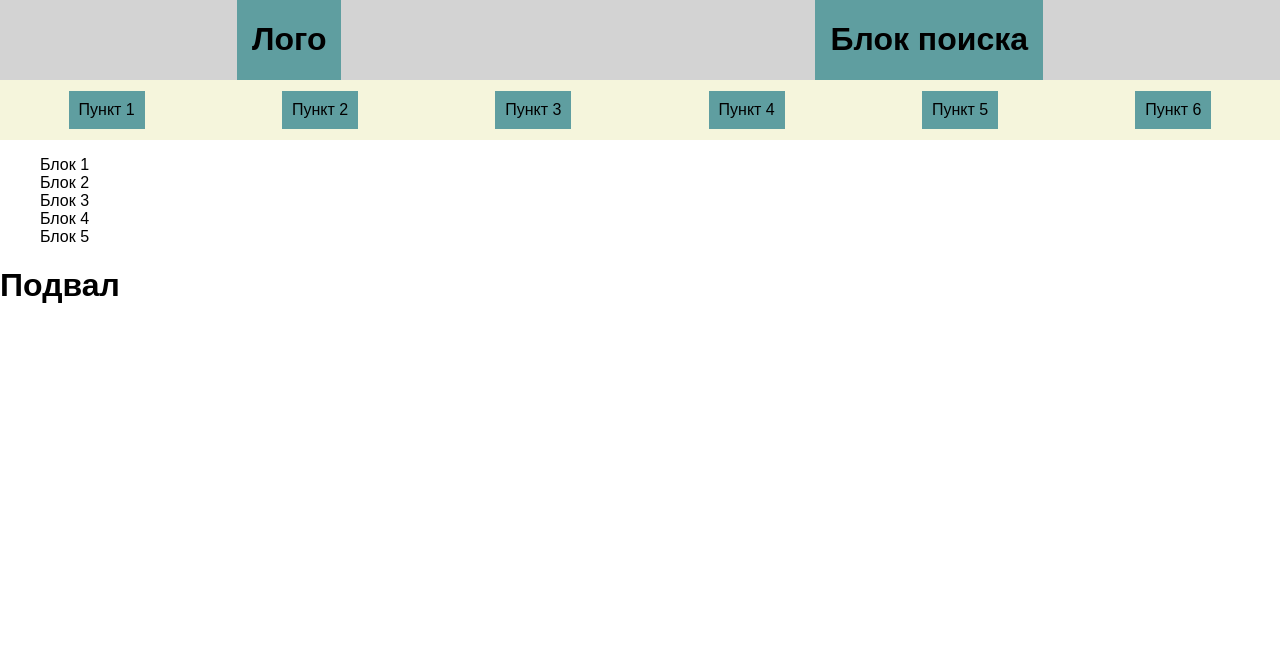
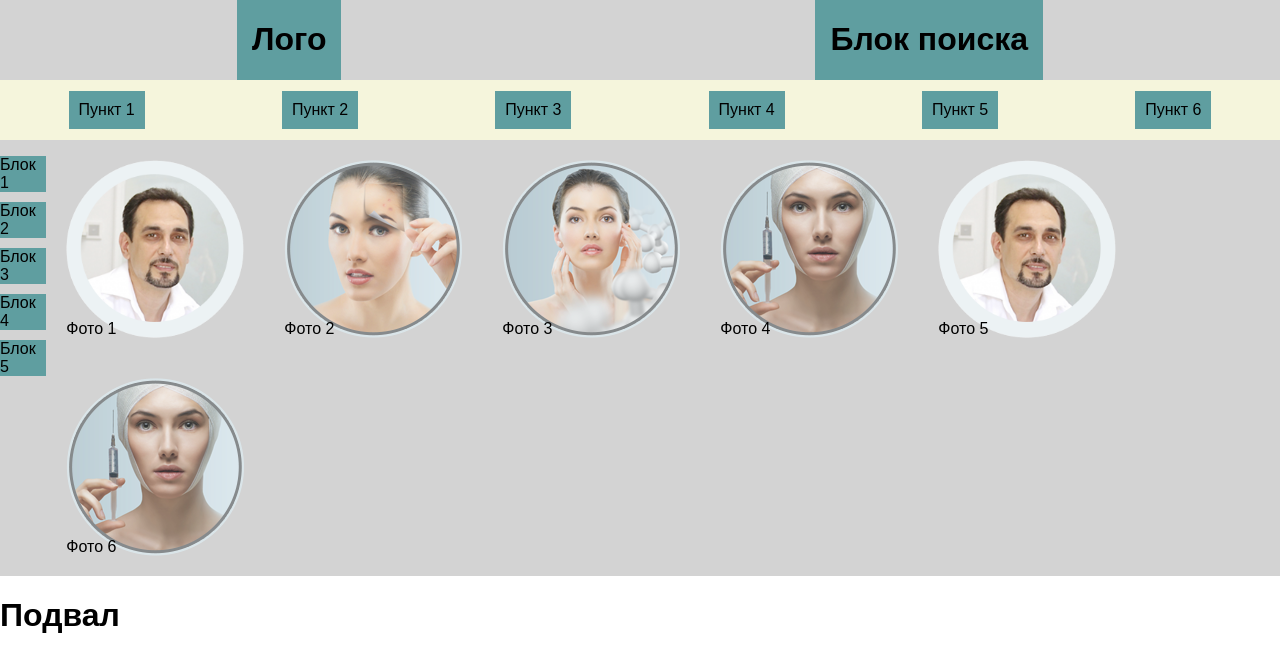
Before and after one commit to rossanoua/SimpleSiteWithFlexBox, a plain HTML site: page index.html in a window 1280 px wide. Drawn offline with Linux system fonts and the light colour scheme.

Commit message:
not finished with nav section in .main container last commit for today good luck tomorrow

```diff
--- a/css/styles.css
+++ b/css/styles.css
@@ -2,6 +2,7 @@ body{
     min-width: 457px;
 }
 
+/*start header styles*/
 header .firstline{
     display: flex;
     flex-flow: row nowrap;
@@ -33,3 +34,89 @@ header ul li{
     background-color: cadetblue;
     padding:10px;
 }
+/*end header styles*/
+
+/*start main section styles*/
+.main{
+    display: flex;
+    flex-flow: row nowrap;
+    justify-content:flex-start;
+    align-items:flex-start;
+    background-color:lightgrey;
+}
+
+.main nav{
+    min-width: 30px;
+}
+
+.main nav ul {
+    padding:0;
+}
+
+.main nav ul li{
+    display: flex;
+    flex-flow: column nowrap;
+    background-color:cadetblue;
+    margin:10px 0;
+}
+
+article{
+    display: flex;
+    flex-flow: row wrap;
+}
+
+article div{
+    display: flex;
+    margin:20px;
+    flex-flow: row nowrap;
+    align-items:flex-end;
+}
+
+article div p{
+    margin: 0;
+}
+
+article div:first-child{
+    background-image: url(../img/avatar.png);
+    width: 178px;
+    height: 178px;
+    -webkit-background-size:contain;
+    background-size:contain;
+}
+
+article div:nth-child(2){
+    background-image: url(../img/circle2.png);
+    width: 178px;
+    height: 178px;
+}
+
+article div:nth-child(3){
+    background-image: url(../img/circle3.png);
+    width: 178px;
+    height: 178px;
+}
+
+article div:nth-child(4){
+    background-image: url(../img/circle4.png);
+    width: 178px;
+    height: 178px;
+}
+
+article div:nth-child(5){
+    background-image: url(../img/avatar.png);
+    width: 178px;
+    height: 178px;
+    -webkit-background-size:contain;
+    background-size:contain;
+}
+
+article div:last-child{
+    background-image: url(../img/circle4.png);
+    width: 178px;
+    height: 178px;
+}
+/*end main section styles*/
+
+/*start footer styles*/
+
+/*end footer styles*/
--- a/index.html
+++ b/index.html
@@ -26,6 +26,7 @@
         </ul>
     </header>
 
+    <div class="main">
         <nav>
             <ul>
                 <li>Блок 1</li>
@@ -37,14 +38,14 @@
         </nav>
 
         <article>
-        <div></div>
-        <div></div>
-        <div></div>
-        <div></div>
-        <div></div>
-        <div></div>
+            <div><p>Фото 1</p></div>
+            <div><p>Фото 2</p></div>
+            <div><p>Фото 3</p></div>
+            <div><p>Фото 4</p></div>
+            <div><p>Фото 5</p></div>
+            <div><p>Фото 6</p></div>
         </article>
-
+    </div>
     <footer>
         <h1>Подвал</h1>
     </footer>
```
Lines whose indentation alone changed are shown as unchanged.
